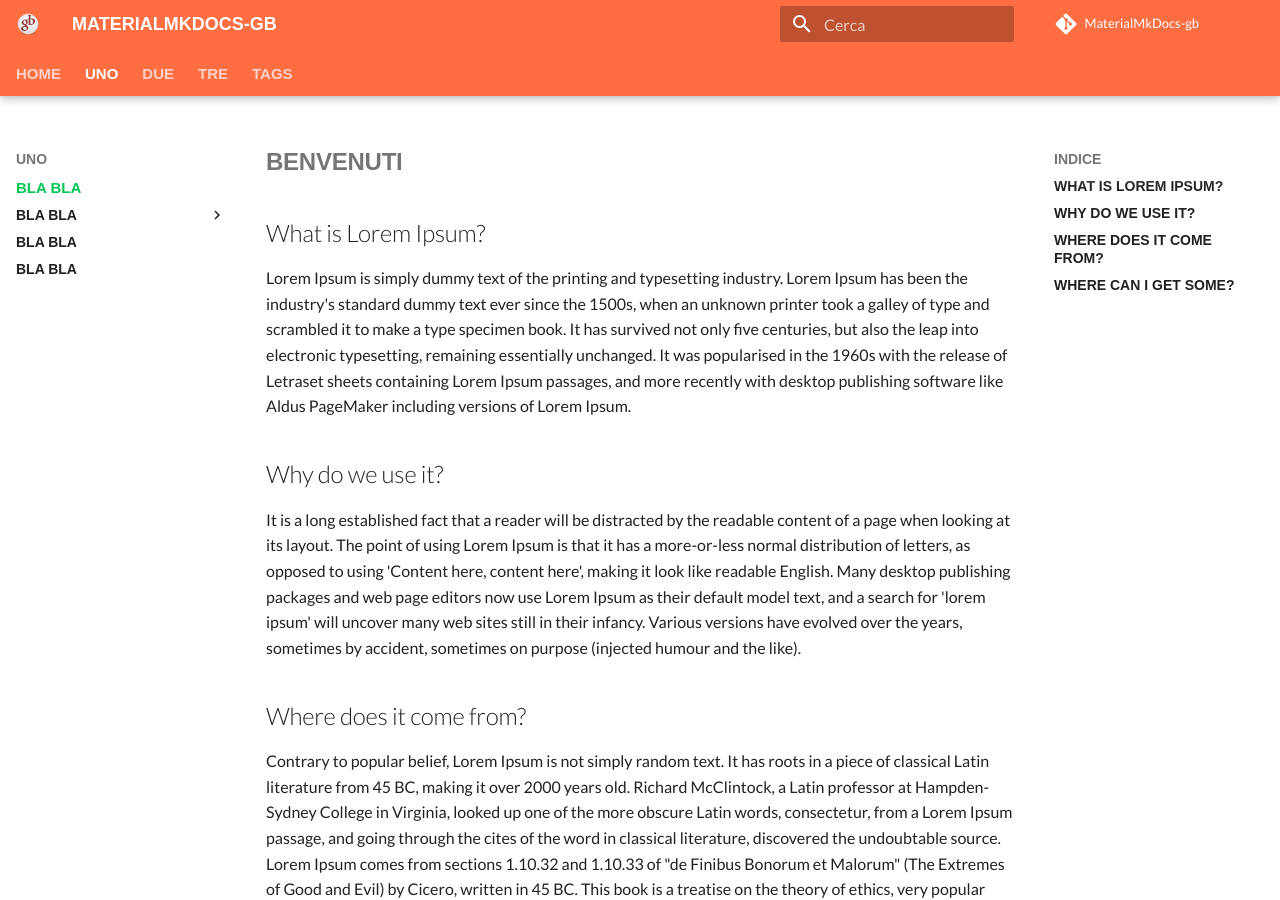
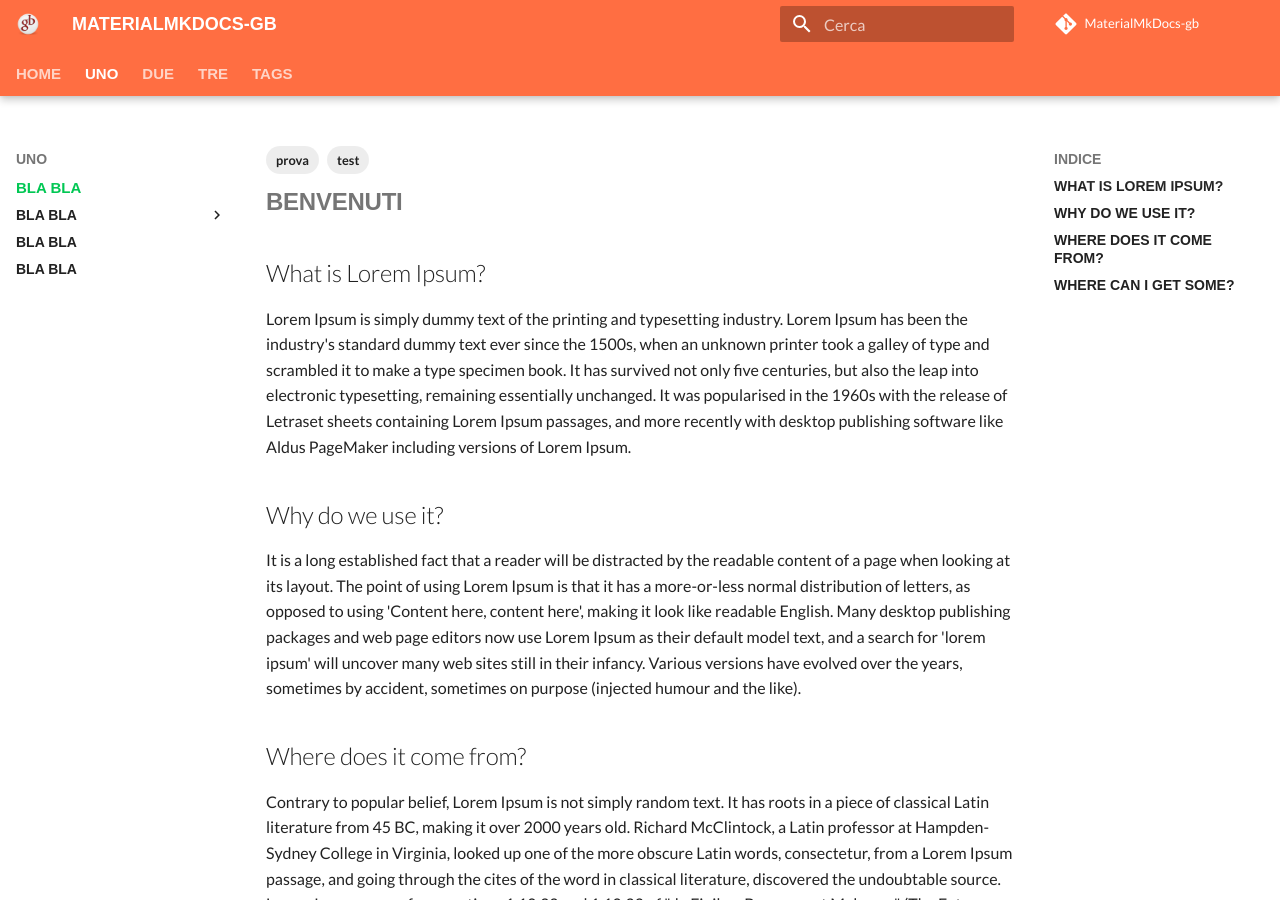
Before and after one commit to gbvitrano/MaterialMkDocs-gb, an MkDocs documentation site: the page built from docs/bla1.md, in a window 1280 px wide and 900 px high. Built offline with MkDocs 1.6.1 and Material for MkDocs 9.7.7, drawn with Linux system fonts in a browser that asks for light colours; some web fonts are replaced; comment, search, counter and statistics services are not loaded.

```diff
--- a/mkdocs.yml
+++ b/mkdocs.yml
@@ -70,7 +70,7 @@ plugins:
 - search
 - mkdocstrings
 - autolinks
-# - tags:
+- tags
   #    tags_file: tags.md
 
 markdown_extensions:
```
